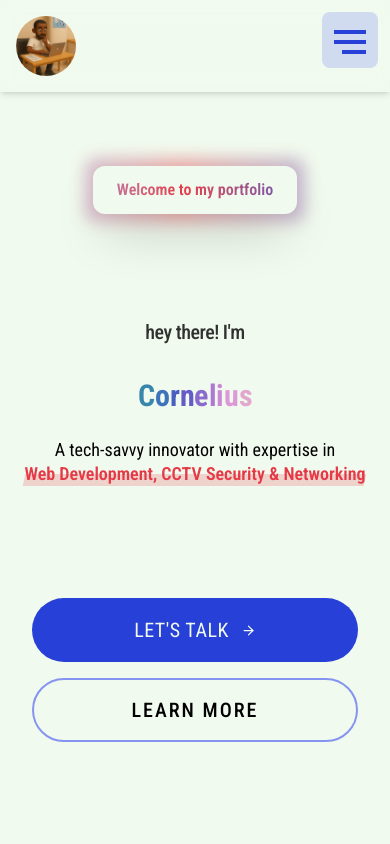
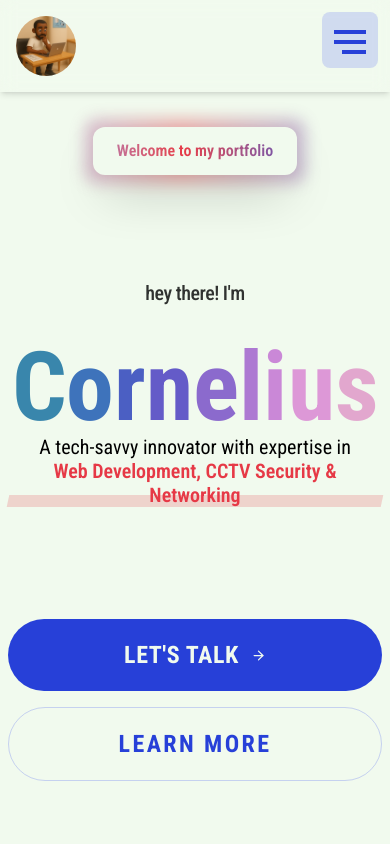
Before and after one commit to cmotanya/dev-portfolio, a Next.js app: page / in a window 390 px wide. Shown: the top 844 px of the page. Built offline with nearby package versions, Linux system fonts and the light colour scheme.

Commit message:
refactor: update spacing and font sizes for improved layout and readability

```diff
--- a/app/page.tsx
+++ b/app/page.tsx
@@ -35,7 +35,7 @@ export default function Home() {
     <section className="relative mx-auto min-h-screen w-full max-w-4xl overflow-hidden px-2">
       <div className="relative z-10 container -mt-24 flex min-h-dvh items-center justify-center md:mx-auto md:pt-6">
         <Slide direction="down" triggerOnce duration={400}>
-          <div className="relative flex flex-col items-center justify-center gap-26 md:gap-14">
+          <div className="relative flex flex-col items-center justify-center gap-26 md:gap-7">
             {/* Enhanced Welcome Badge */}
             <div className="group relative">
               <span className="from-accent via-tertiary to-primary absolute -inset-2 animate-[gradient-x_8s_ease-in-out_infinite] rounded-xl bg-gradient-to-r bg-[length:200%_100%] opacity-40 blur-sm transition-opacity duration-500 group-hover:opacity-60" />
@@ -47,13 +47,13 @@ export default function Home() {
             </div>
 
             {/* Enhanced Hero Content */}
-            <div className="relative z-10 space-y-14 text-center">
+            <div className="relative z-10 space-y-8 text-center">
               <div>
                 <h3 className="animate-fade-in block text-xl font-medium tracking-tight opacity-80 md:text-3xl">
                   hey there! I&apos;m
                 </h3>
                 <span className="relative inline-block">
-                  <h1 className="block text-3xl font-bold md:text-4xl lg:text-7xl">
+                  <h1 className="block text-8xl font-bold md:text-9xl">
                     <span className="relative inline-block">
                       {Array.from("Cornelius").map((letter, index) => (
                         <span
@@ -80,7 +80,7 @@ export default function Home() {
                   animationFillMode: "forwards",
                 }}
               >
-                <p className="text-foreground/80 mx-auto text-lg leading-relaxed md:max-w-2xl md:text-xl">
+                <p className="text-foreground/80 mx-auto text-xl leading-relaxed md:max-w-2xl md:text-2xl">
                   A tech-savvy innovator with expertise in{" "}
                   <span className="group relative inline-block cursor-pointer font-semibold">
                     <span className="text-tertiary relative z-10 transition-colors duration-300">
@@ -93,7 +93,7 @@ export default function Home() {
 
               {/* Enhanced CTA Buttons */}
               <div
-                className="animate-fade-in-up mt-28 flex flex-col items-center justify-center gap-4 px-6 opacity-0 md:mt-16 md:flex-row md:gap-8 md:px-0"
+                className="animate-fade-in-up mt-28 flex flex-col items-center justify-center gap-4 opacity-0 md:mt-16 md:flex-row md:gap-8 md:px-0"
                 style={{
                   animationDelay: "800ms",
                   animationFillMode: "forwards",
@@ -101,9 +101,9 @@ export default function Home() {
               >
                 <Link
                   href="/contact"
-                  className="group bg-primary text-background relative flex w-full items-center justify-center gap-3 overflow-hidden rounded-full p-4.5 text-xl uppercase transition-all duration-300 hover:-translate-y-1"
+                  className="group bg-primary text-background relative flex w-full items-center justify-center gap-3 overflow-hidden rounded-full p-5 text-xl uppercase transition-all duration-300 hover:-translate-y-1"
                 >
-                  <span className="relative z-10 tracking-wide">
+                  <span className="relative z-10 text-2xl font-bold tracking-wide">
                     Let&apos;s Talk
                   </span>
                   <ArrowRightIcon
@@ -114,9 +114,9 @@ export default function Home() {
 
                 <Link
                   href="/about"
-                  className="group border-secondary relative inline-flex w-full items-center justify-center gap-3 overflow-hidden rounded-full border-2 px-5 py-4 text-xl uppercase backdrop-blur-sm transition-all duration-300 hover:-translate-y-1 hover:shadow-lg"
+                  className="group border-secondary/40 relative inline-flex w-full items-center justify-center gap-3 overflow-hidden rounded-full border p-5 text-xl uppercase backdrop-blur-sm transition-all duration-300 hover:-translate-y-1 hover:shadow-lg"
                 >
-                  <span className="relative z-10 font-medium tracking-widest">
+                  <span className="text-primary relative z-10 text-2xl font-bold tracking-widest">
                     Learn More
                   </span>
                 </Link>
@@ -213,7 +213,7 @@ export default function Home() {
           <div className="mt-16 items-center justify-center md:flex">
             <Link
               href="/projects"
-              className="bg-primary text-background group flex items-center justify-center gap-2 rounded-full p-5 uppercase transition-all duration-300 md:inline-flex md:p-4"
+              className="bg-primary text-background group flex items-center justify-center gap-2 rounded-full p-5 text-lg uppercase transition-all duration-300 md:inline-flex md:p-4"
             >
               See These in Action
               <ArrowRightIcon
```
